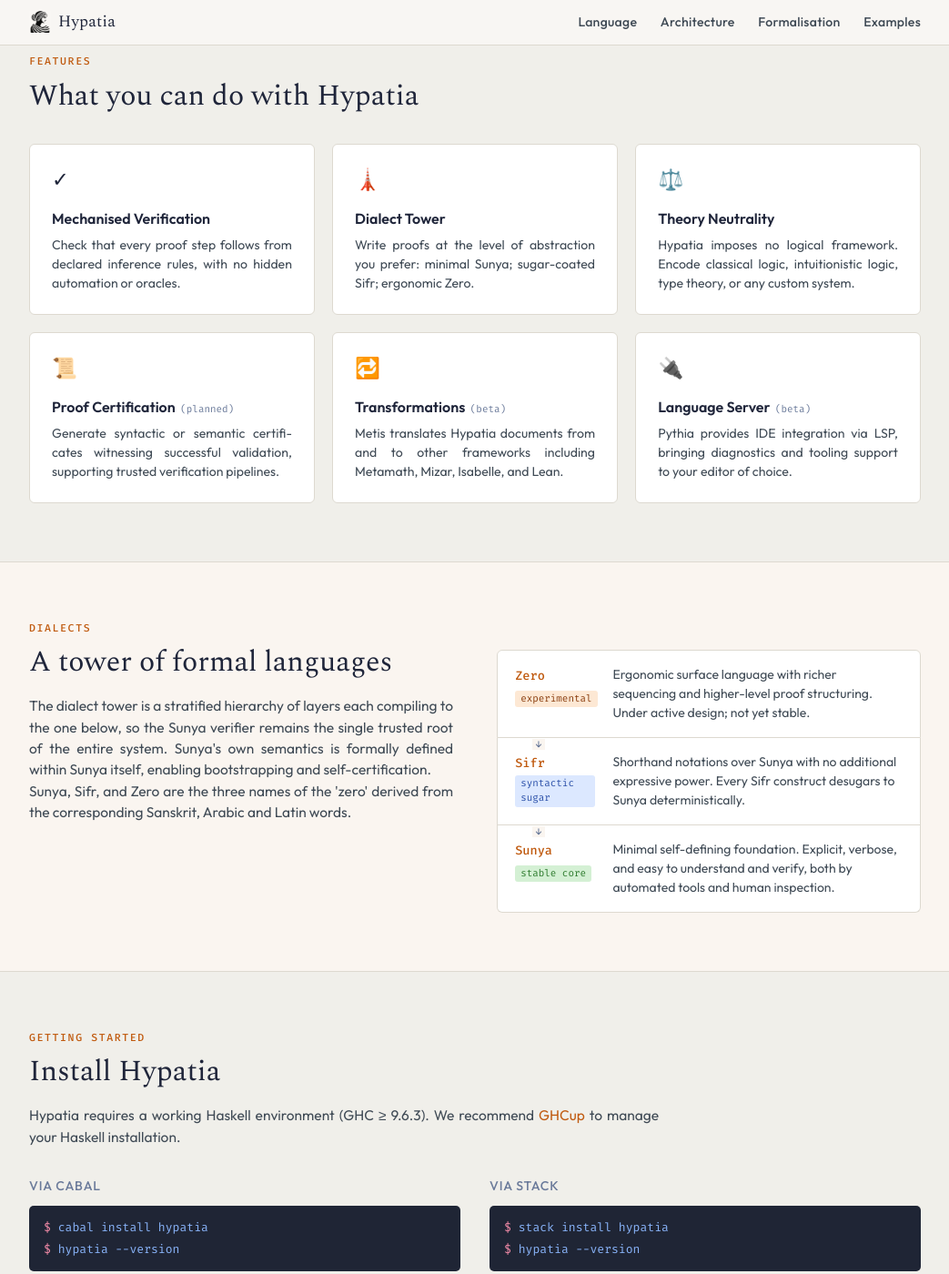
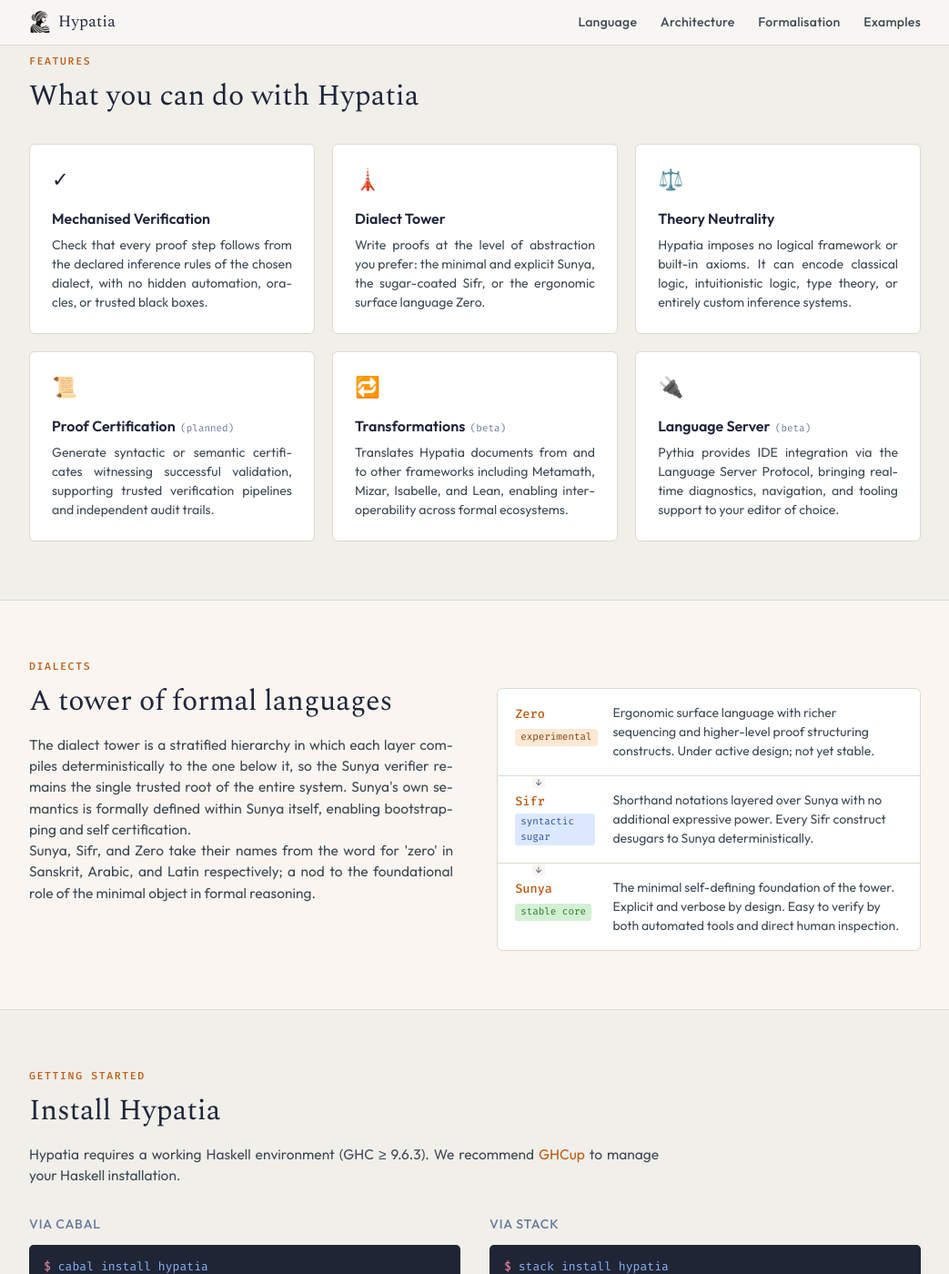
Before and after one commit to hypatiafsa/hypatiafsa.github.io, a Jekyll site: the page built from index.md, in a window 1280 px wide and 1400 px high, scrolled down 1528 px. Shown: the whole window at 91% size, without its empty margins (118-1161 px from the left). Built offline with Jekyll 4.4.1, drawn with Linux system fonts in a browser that asks for light colours; some of the changed text lies outside the part shown.

Commit message:
New website

```diff
--- a/_layouts/default.html
+++ b/_layouts/default.html
@@ -184,7 +184,7 @@
   <!--------------------------------------------------------------------------->
 
 
-  <!-- TO REVISE vvvv --------------------------------------------------------->
+  <!-- vvvv TO REVISE vvvv ---------------------------------------------------->
   <!-- Getting Started -------------------------------------------------------->
   <section class="alt">
     <div class="wrap">
@@ -249,7 +249,7 @@
     </div>
   </section>
   <!--------------------------------------------------------------------------->
-  <!-- TO REVISE ^^^^ --------------------------------------------------------->
+  <!-- ^^^^ TO REVISE ^^^^ ---------------------------------------------------->
 
 
   <!-- Resources -------------------------------------------------------------->
--- a/index.md
+++ b/index.md
@@ -5,8 +5,8 @@ hero:
   eyebrow: Formal-System Assistant Toolkit
   title: Verify. Analyse. <br> Process.
   tagline: >-
-    Hypatia is an open-source formal-system language and toolkit designed to
-    support the verification, analysis, and processing of formal derivations
+    Hypatia is an open-source formal language and toolkit designed to support
+    the verification, analysis, and processing of user-defined formal systems
     crafted in the Hypatia language and its evolving dialects.
   buttons:
     - label: Install
@@ -67,9 +67,9 @@ about:
       text: >-
         The Hypatia program is a standalone command-line suite built around a
         minimal verifier kernel, which checks the correctness of derivations
-        against the user-supplied inference rules. The kernel is intentionally
-        kept small and auditable, and does not include proof tactics or
-        automated strategies.
+        against the user-supplied inference rules. This kernel is intentionally
+        kept small and auditable, and does not include tactics or automated
+        strategies: it is a verifier, not a full proof assistant.
     - title: The Library
       text: >-
         Hypatia is also intended to serve, in a future release, as a Haskell
@@ -84,69 +84,77 @@ features:
     - icon: "\u2713"
       title: Mechanised Verification
       text: >-
-        Check that every proof step follows from declared inference rules, with
-        no hidden automation or oracles.
+        Check that every proof step follows from the declared inference rules of
+        the chosen dialect, with no hidden automation, oracles, or trusted black
+        boxes.
     - icon: "\U0001F5FC"
       title: Dialect Tower
       text: >-
-        Write proofs at the level of abstraction you prefer: minimal Sunya;
-        sugar-coated Sifr; ergonomic Zero.
+        Write proofs at the level of abstraction you prefer: the minimal and
+        explicit Sunya, the sugar-coated Sifr, or the ergonomic surface language
+        Zero.
     - icon: "\u2696\uFE0F"
       title: Theory Neutrality
       text: >-
-        Hypatia imposes no logical framework. Encode classical logic,
-        intuitionistic logic, type theory, or any custom system.
+        Hypatia imposes no logical framework or built-in axioms. It can encode
+        classical logic, intuitionistic logic, type theory, or entirely custom
+        inference systems.
     - icon: "\U0001F4DC"
       title: Proof Certification
       badge: planned
       text: >-
         Generate syntactic or semantic certificates witnessing successful
-        validation, supporting trusted verification pipelines.
+        validation, supporting trusted verification pipelines and independent
+        audit trails.
     - icon: "\U0001F501"
       title: Transformations
       badge: beta
       text: >-
-        Metis translates Hypatia documents from and to other frameworks
-        including Metamath, Mizar, Isabelle, and Lean.
+        Translates Hypatia documents from and to other frameworks including
+        Metamath, Mizar, Isabelle, and Lean, enabling interoperability across
+        formal ecosystems.
     - icon: "\U0001F50C"
       title: Language Server
       badge: beta
       text: >-
-        Pythia provides IDE integration via LSP, bringing diagnostics and
-        tooling support to your editor of choice.
+        Pythia provides IDE integration via the Language Server Protocol,
+        bringing real-time diagnostics, navigation, and tooling support to your
+        editor of choice.
 
 dialects:
   label: Dialects
   title: A tower of formal languages
   items:
     - text: >-
-        The dialect tower is a stratified hierarchy of layers each compiling to
-        the one below, so the Sunya verifier remains the single trusted root of
-        the entire system.
+        The dialect tower is a stratified hierarchy in which each layer compiles
+        deterministically to the one below it, so the Sunya verifier remains the
+        single trusted root of the entire system.
         Sunya's own semantics is formally defined within Sunya itself, enabling
-        bootstrapping and self-certification.
+        bootstrapping and self certification.
     - text: >-
-        Sunya, Sifr, and Zero are the three names of the 'zero' derived from the
-        corresponding Sanskrit, Arabic and Latin words.
+        Sunya, Sifr, and Zero take their names from the word for 'zero' in
+        Sanskrit, Arabic, and Latin respectively; a nod to the foundational role
+        of the minimal object in formal reasoning.
   blocks:
     - name: Zero
       tag: experimental
       class: tag-experimental
       text: >-
-        Ergonomic surface language with richer sequencing and higher-level
-        proof structuring. Under active design; not yet stable.
+        Ergonomic surface language with richer sequencing and higher-level proof
+        structuring constructs. Under active design; not yet stable.
     - name: Sifr
       tag: syntactic sugar
       class: tag-sugar
       text: >-
-        Shorthand notations over Sunya with no additional expressive power.
-        Every Sifr construct desugars to Sunya deterministically.
+        Shorthand notations layered over Sunya with no additional expressive
+        power. Every Sifr construct desugars to Sunya deterministically.
     - name: Sunya
       tag: stable core
       class: tag-stable
       text: >-
-        Minimal self-defining foundation. Explicit, verbose, and easy to
-        understand and verify, both by automated tools and human inspection.
+        The minimal self-defining foundation of the tower. Explicit and
+        verbose by design. Easy to verify by both automated tools and direct
+        human inspection.
 
 
 install:
```
Also changed, not shown: other parts of index.md (+4 -3 lines).
